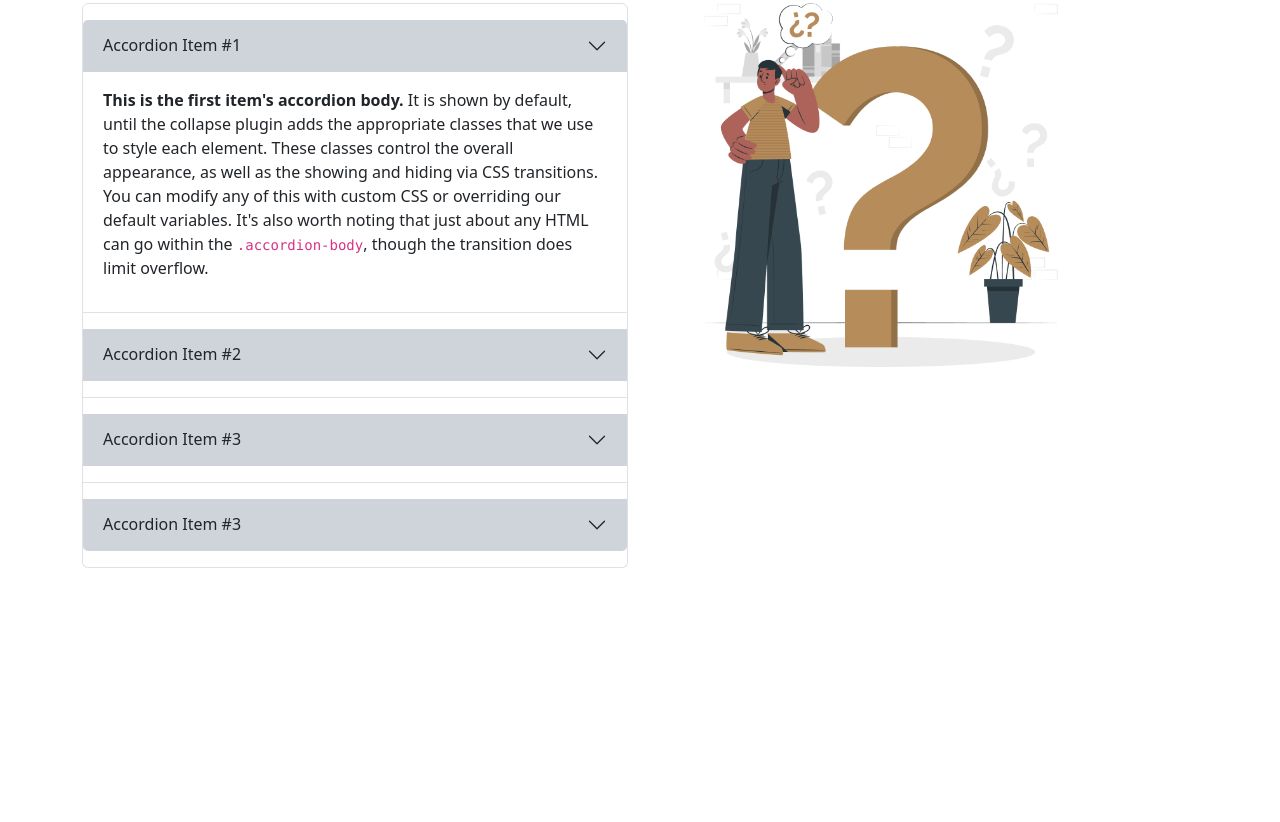
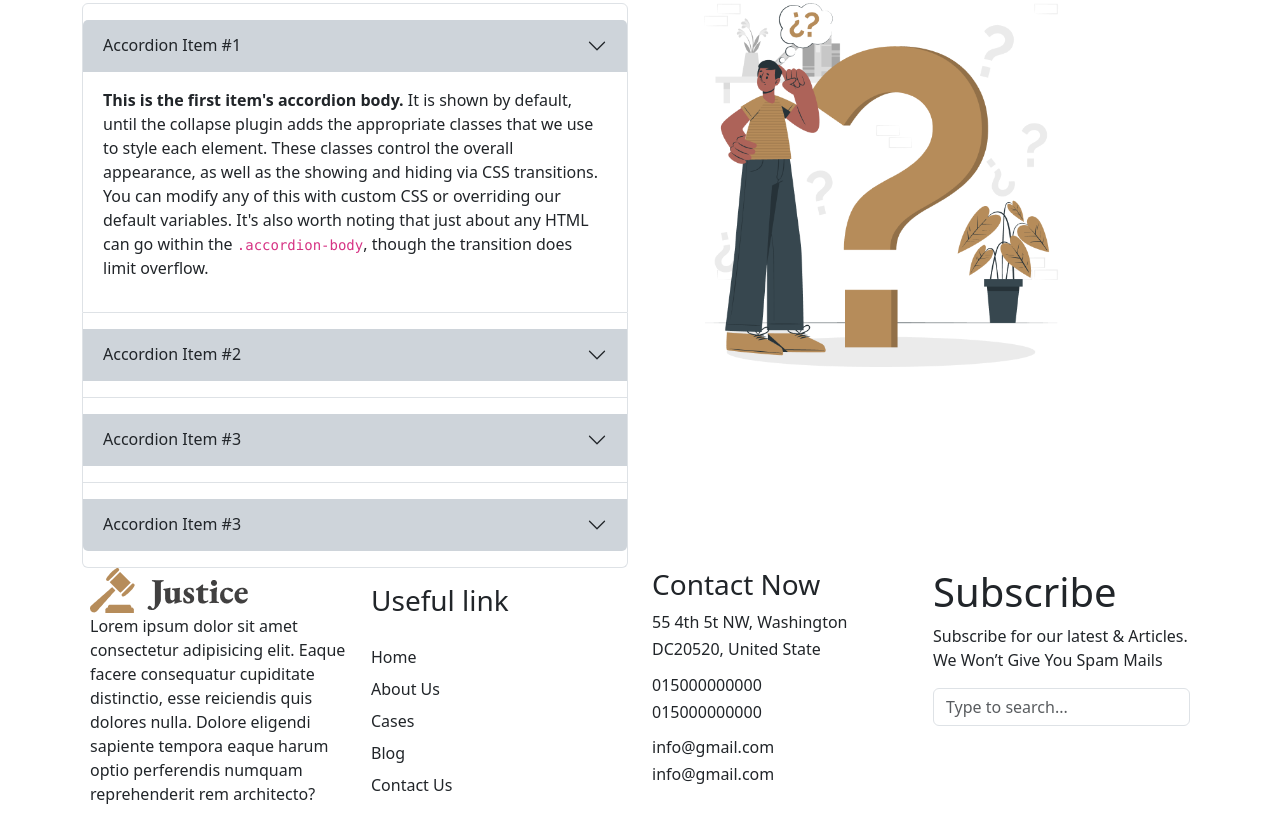
Before and after one commit to khorsed667/assignment-4, a plain HTML site: page index.html in a window 1280 px wide. Shown: the part 2762-3584 px from the top of the page. Before the commit the page ends 3330 px from the top, so only its background shows below. Drawn offline with nearby package versions, Linux system fonts and the light colour scheme.

Commit message:
third commit

```diff
--- a/index.html
+++ b/index.html
@@ -252,9 +252,43 @@
                   </div>
                 </div>
             </section>
-
-        </main>
+         </main>
     <footer>
+      <div class="row px-2">
+        <div class="col-12 col-md-3">
+          <img src="images/logo2.png" alt="">
+          <p>Lorem ipsum dolor sit amet consectetur adipisicing elit. Eaque facere consequatur cupiditate distinctio, esse reiciendis quis dolores nulla. Dolore eligendi sapiente tempora eaque harum optio perferendis numquam reprehenderit rem architecto?
+          </p>
+        </div>
+        <div class="col-12 col-md-3 nav-option">
+          <h3 class="py-3">Useful link</h3>
+          <li class="py-1 ">Home</li>
+          <li class="py-1 ">About Us</li>
+          <li class="py-1 ">Cases</li>
+          <li class="py-1 ">Blog</li>
+          <li class="py-1 ">Contact Us</li>
+        </div>
+        <div class="col-12 col-md-3">
+          <h3>Contact Now</h3>
+          <div class="adress py-1">
+            <h6>55 4th 5t NW, Washington</h6>
+            <h6>DC20520, United State</h6>
+          </div>
+          <div class="phone py-1">
+            <h6>015000000000</h6>
+            <h6>015000000000</h6>
+          </div>
+          <div class="gmail py-1">
+            <h6>info@gmail.com</h6>
+            <h6>info@gmail.com</h6>
+          </div>
+        </div>
+        <div class="col-12 col-md-3">
+          <h1>Subscribe</h1>
+          <p>Subscribe for our latest & Articles. We Won’t Give You Spam Mails</p>
+          <input class="form-control" list="datalistOptions" id="exampleDataList" placeholder="Type to search...">
+        </div>
+      </div>
 
     </footer>
 
--- a/style.css
+++ b/style.css
@@ -36,19 +36,6 @@
     border-radius: 45px;
     border: 3px solid skyblue;
 }
-/* .qs-img{
-    position: relative;
-    top: -450px;
-    left: 750px;
+.nav-option>li{
+    list-style: none;
 }
-
-
-
-@media screen (max-width:576px) {
-    .qs-img{
-        position: relative;
-        top: 0px;
-
-    }
-
-} */
```
